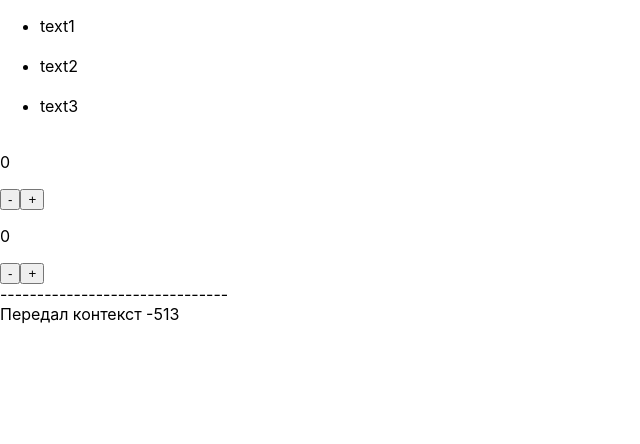
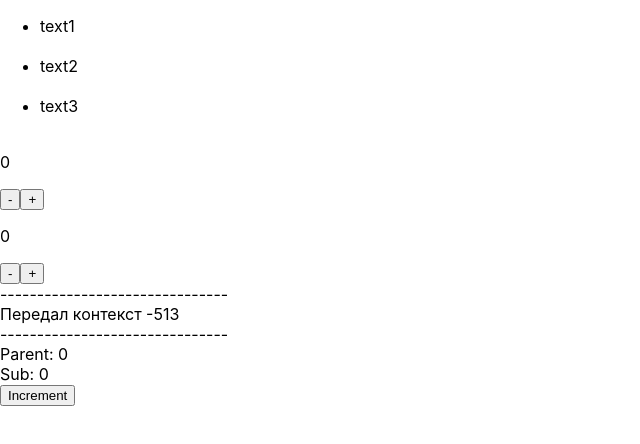
Before and after one commit to NBhey/React, a React (Create React App) app in the folder my-app/: page / in a window 1280 px wide. Shown: the top 444 px of the page, without its empty margins (0-640 px from the left). Built offline with nearby package versions, Linux system fonts and the light colour scheme.

Commit message:
поработал с callback и react.memo

```diff
--- a/my-app/src/App.js
+++ b/my-app/src/App.js
@@ -3,6 +3,7 @@ import "./index.css";
 import Counter from "./components/Counter";
 import CounterFunc from "./components/CounterFunc";
 import Context from "./components/Context";
+import ParentElement from "./components/ASTON_training/ParentElement";
 
 function App() {
   const li1 = <li> text1 </li>;
@@ -20,6 +21,8 @@ function App() {
       <CounterFunc/>
       <div>-------------------------------</div>
       <Context/>
+      <div>-------------------------------</div>
+      <ParentElement/>
     </>
   );
 }
--- /dev/null
+++ b/my-app/src/components/ASTON_training/ParentElement.jsx
@@ -0,0 +1,35 @@
+import React, { useCallback, useState } from "react";
+// ========================================================================================================================
+// Мы хотим что бы дочерний элемент ререндерился только на четных значениях count, как этого добиться не меняя пропсов?
+// ========================================================================================================================
+
+export default function ParentElement() {
+  const [count, setCount] = useState(0);
+
+  const increment = useCallback(() => {
+    setCount((prevProps) => ++prevProps);
+    // console.log('отработала')
+  }, []);
+
+  return (
+    <>
+      Parent: {count} <br />
+      <SubElement clicker={increment} count={count} />
+    </>
+  );
+}
+
+const SubElement = React.memo(
+  ({ clicker, count }) => {
+    return (
+      <>
+        Sub: {count} <br /> <button onClick={clicker}>Increment</button>
+      </>
+    );
+  },
+  (prevProp, nextProp) => {
+    // console.log('prevProp', prevProp)
+    // console.log('nexProp', nexProp)
+    return nextProp.count % 2 !== 0;
+  }
+);
```
